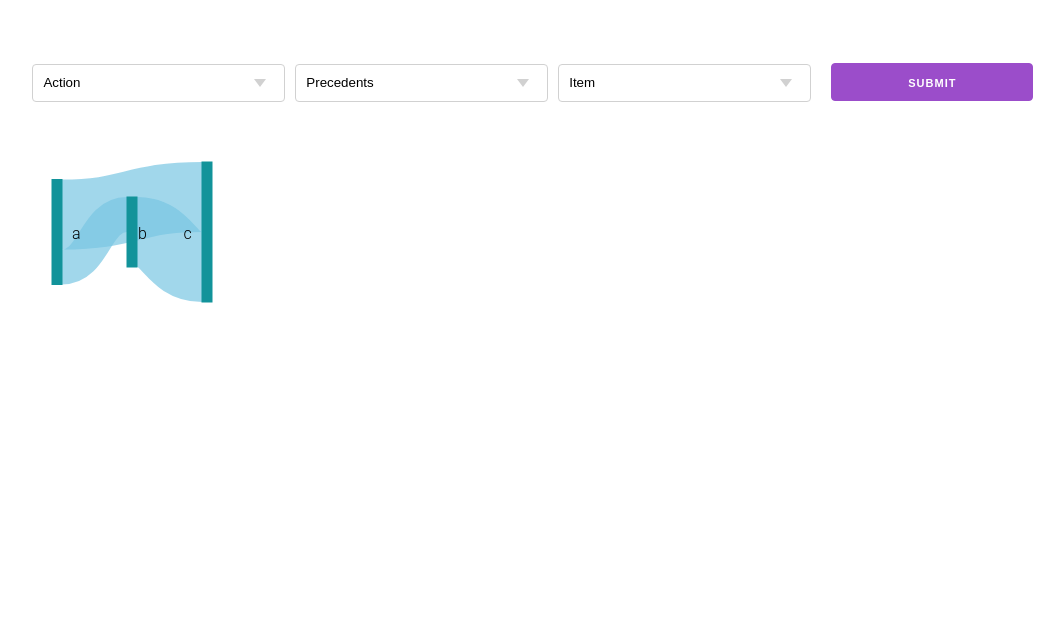
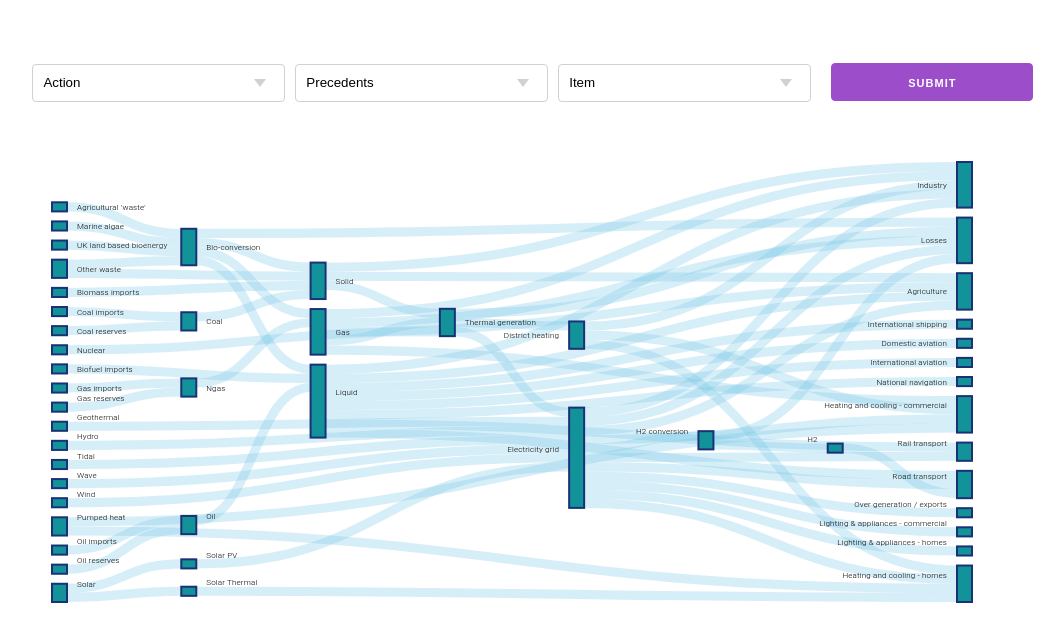
Before and after one commit to alliantce/insig, a React (Create React App) app in the folder client/: page /createstep in a window 1280 px wide. Shown: the top 642 px of the page, without its empty margins (102-1166 px from the left). Built offline with nearby package versions, Linux system fonts and the light colour scheme.

Commit message:
add sample data + highlight

```diff
--- a/client/src/CreateStep.tsx
+++ b/client/src/CreateStep.tsx
@@ -1,10 +1,13 @@
 import React, { Component } from 'react';
 import { Sankey } from 'react-vis';
+import Energy from './energy.json';
 
 import './main.scss';
 import './createstep.scss';
 
 
+const BLURRED_LINK_OPACITY = 0.3;
+const FOCUSED_LINK_OPACITY = 1;
 enum DOMNames {
     action = 'action',
     precedents = 'precedents',
@@ -14,6 +17,7 @@ interface ICreateStep {
     action: string;
     precedents: string;
     item: string;
+    activeLink: object;
 }
 class CreateStep extends Component<{}, ICreateStep> {
     constructor(props: any) {
@@ -22,6 +26,7 @@ class CreateStep extends Component<{}, ICreateStep> {
             action: 'default',
             precedents: 'default',
             item: 'default',
+            activeLink: null as any,
         };
     }
 
@@ -42,18 +47,41 @@ class CreateStep extends Component<{}, ICreateStep> {
     }
 
     drawGraph() {
-        const nodes = [{ name: 'a' }, { name: 'b' }, { name: 'c' }];
-        const links = [
-            { source: 0, target: 1, value: 10 },
-            { source: 0, target: 2, value: 20 },
-            { source: 1, target: 2, value: 20 }
-        ];
+        const nodes = Energy.nodes;
+        const links = Energy.links;
+        const { activeLink } = this.state;
+
         return (
             <Sankey
                 nodes={nodes}
-                links={links}
-                width={200}
-                height={200}
+                links={links.map((d, i) => ({
+                    ...d,
+                    opacity:
+                        activeLink && i === (activeLink as any).index
+                            ? FOCUSED_LINK_OPACITY
+                            : BLURRED_LINK_OPACITY
+                }))}
+                width={960}
+                height={500}
+                layout={24}
+                nodeWidth={15}
+                nodePadding={10}
+                style={{
+                    links: {
+                        opacity: 0.3
+                    },
+                    labels: {
+                        fontSize: '8px'
+                    },
+                    rects: {
+                        strokeWidth: 2,
+                        stroke: '#1A3177'
+                    }
+                }}
+                // do not use voronoi in combination with link mouse over
+                hasVoronoi={false}
+                onLinkMouseOver={(node: any) => this.setState({ activeLink: node })}
+                onLinkMouseOut={() => this.setState({ activeLink: null as any })}
             />
         );
     }
--- /dev/null
+++ b/client/src/energy.json
@@ -0,0 +1,122 @@
+{
+    "nodes":  [
+      {"name": "Agricultural 'waste'"},
+      {"name": "Bio-conversion"},
+      {"name": "Liquid"},
+      {"name": "Losses"},
+      {"name": "Solid"},
+      {"name": "Gas"},
+      {"name": "Biofuel imports"},
+      {"name": "Biomass imports"},
+      {"name": "Coal imports"},
+      {"name": "Coal"},
+      {"name": "Coal reserves"},
+      {"name": "District heating"},
+      {"name": "Industry"},
+      {"name": "Heating and cooling - commercial"},
+      {"name": "Heating and cooling - homes"},
+      {"name": "Electricity grid"},
+      {"name": "Over generation / exports"},
+      {"name": "H2 conversion"},
+      {"name": "Road transport"},
+      {"name": "Agriculture"},
+      {"name": "Rail transport"},
+      {"name": "Lighting & appliances - commercial"},
+      {"name": "Lighting & appliances - homes"},
+      {"name": "Gas imports"},
+      {"name": "Ngas"},
+      {"name": "Gas reserves"},
+      {"name": "Thermal generation"},
+      {"name": "Geothermal"},
+      {"name": "H2"},
+      {"name": "Hydro"},
+      {"name": "International shipping"},
+      {"name": "Domestic aviation"},
+      {"name": "International aviation"},
+      {"name": "National navigation"},
+      {"name": "Marine algae"},
+      {"name": "Nuclear"},
+      {"name": "Oil imports"},
+      {"name": "Oil"},
+      {"name": "Oil reserves"},
+      {"name": "Other waste"},
+      {"name": "Pumped heat"},
+      {"name": "Solar PV"},
+      {"name": "Solar Thermal"},
+      {"name": "Solar"},
+      {"name": "Tidal"},
+      {"name": "UK land based bioenergy"},
+      {"name": "Wave"},
+      {"name": "Wind"}
+    ],
+    "links":  [
+      {"source": 0,"target": 1,"value": 1},
+      {"source": 1,"target": 2,"value": 1},
+      {"source": 1,"target": 3,"value": 1},
+      {"source": 1,"target": 4,"value": 1},
+      {"source": 1,"target": 5,"value": 1},
+      {"source": 6,"target": 2,"value": 1},
+      {"source": 7,"target": 4,"value": 1},
+      {"source": 8,"target": 9,"value": 1},
+      {"source": 10,"target": 9,"value": 1},
+      {"source": 9,"target": 4,"value": 1},
+      {"source": 11,"target": 12,"value": 1},
+      {"source": 11,"target": 13,"value": 1},
+      {"source": 11,"target": 14,"value": 1},
+      {"source": 15,"target": 16,"value": 1},
+      {"source": 15,"target": 14,"value": 1},
+      {"source": 15,"target": 17,"value": 1},
+      {"source": 15,"target": 12,"value": 1},
+      {"source": 15,"target": 18,"value": 1},
+      {"source": 15,"target": 19,"value": 1},
+      {"source": 15,"target": 13,"value": 1},
+      {"source": 15,"target": 3,"value": 1},
+      {"source": 15,"target": 20,"value": 1},
+      {"source": 15,"target": 21,"value": 1},
+      {"source": 15,"target": 22,"value": 1},
+      {"source": 23,"target": 24,"value": 1},
+      {"source": 25,"target": 24,"value": 1},
+      {"source": 5,"target": 13,"value": 1},
+      {"source": 5,"target": 3,"value": 1},
+      {"source": 5,"target": 26,"value": 1},
+      {"source": 5,"target": 19,"value": 1},
+      {"source": 5,"target": 12,"value": 1},
+      {"source": 27,"target": 15,"value": 1},
+      {"source": 17,"target": 28,"value": 1},
+      {"source": 17,"target": 3,"value": 1},
+      {"source": 28,"target": 18,"value": 1},
+      {"source": 29,"target": 15,"value": 1},
+      {"source": 2,"target": 12,"value": 1},
+      {"source": 2,"target": 30,"value": 1},
+      {"source": 2,"target": 18,"value": 1},
+      {"source": 2,"target": 31,"value": 1},
+      {"source": 2,"target": 32,"value": 1},
+      {"source": 2,"target": 19,"value": 1},
+      {"source": 2,"target": 33,"value": 1},
+      {"source": 2,"target": 20,"value": 1},
+      {"source": 34,"target": 1,"value": 1},
+      {"source": 24,"target": 5,"value": 1},
+      {"source": 35,"target": 26,"value": 1},
+      {"source": 36,"target": 37,"value": 1},
+      {"source": 38,"target": 37,"value": 1},
+      {"source": 37,"target": 2,"value": 1},
+      {"source": 39,"target": 4,"value": 1},
+      {"source": 39,"target": 1,"value": 1},
+      {"source": 40,"target": 14,"value": 1},
+      {"source": 40,"target": 13,"value": 1},
+      {"source": 41,"target": 15,"value": 1},
+      {"source": 42,"target": 14,"value": 1},
+      {"source": 43,"target": 42,"value": 1},
+      {"source": 43,"target": 41,"value": 1},
+      {"source": 4,"target": 19,"value": 1},
+      {"source": 4,"target": 26,"value": 1},
+      {"source": 4,"target": 12,"value": 1},
+      {"source": 26,"target": 15,"value": 1},
+      {"source": 26,"target": 3,"value": 1},
+      {"source": 26,"target": 11,"value": 1},
+      {"source": 44,"target": 15,"value": 1},
+      {"source": 45,"target": 1,"value": 1},
+      {"source": 46,"target": 15,"value": 1},
+      {"source": 47,"target": 15,"value": 1}
+    ]
+  }
```
